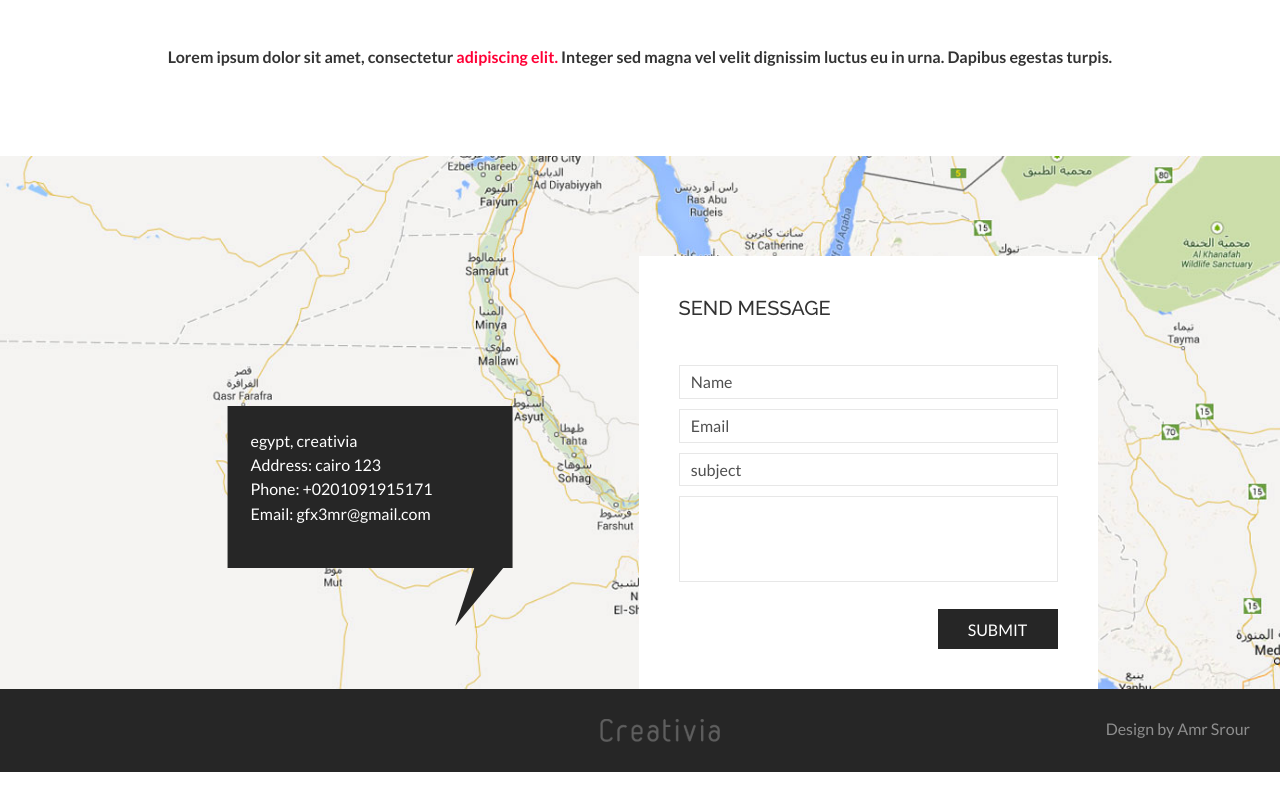
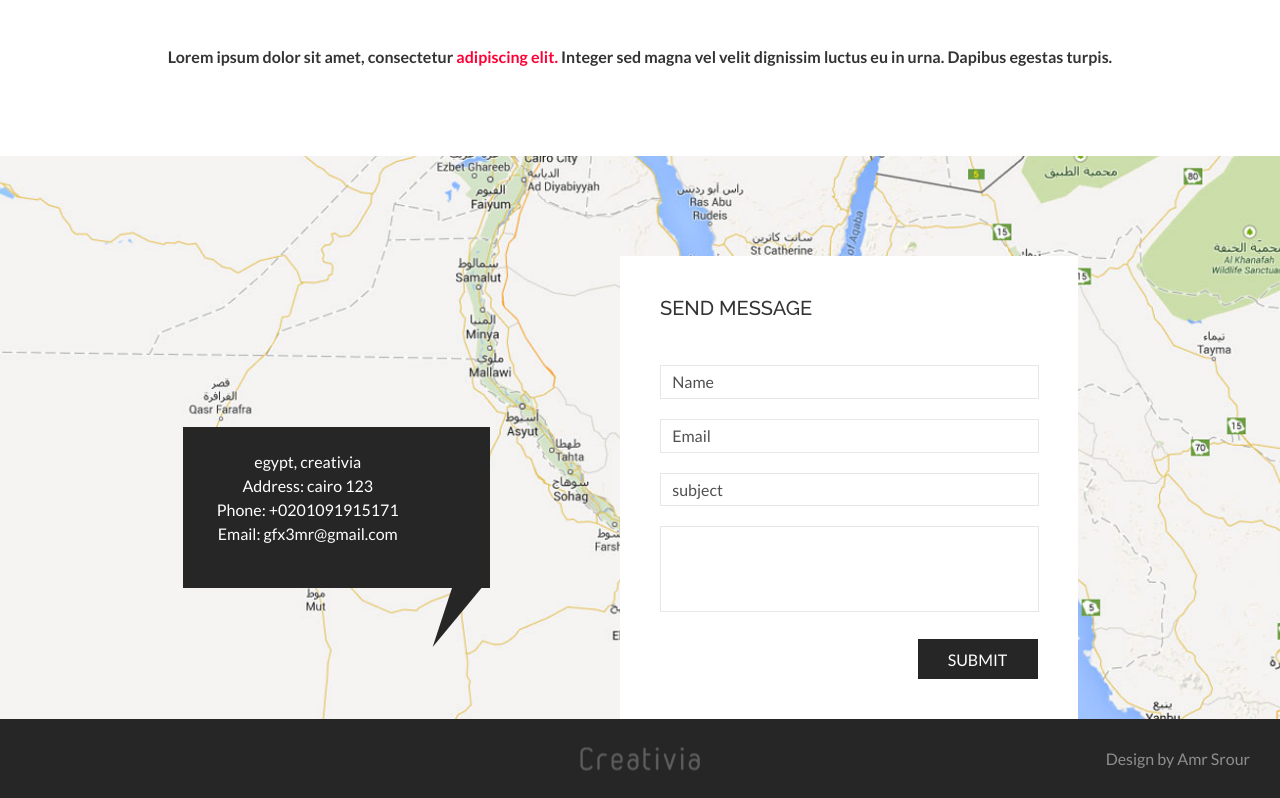
Before and after one commit to yuliabezdetko/creativia, a website: page markup/index.html in a window 1280 px wide. Shown: the part 9641-10439 px from the top of the page. Before the commit the page ends 10413 px from the top, so only its background shows below. Drawn offline with nearby package versions, Linux system fonts and the light colour scheme; files whose address does not match are found by name.

Commit message:
adaptive maps-section and footer

```diff
--- a/markup/index.html
+++ b/markup/index.html
@@ -764,8 +764,8 @@
 			</section>
 		</main>
 		<footer id="footer" class="footer">
-			<a href="#">
-				<img src="images/logo-footer.png" alt="creativia">
+			<a href="#" class="link-logo">
+				<img class="footer-logo" src="images/logo-footer.png" alt="creativia">
 			</a>
 			<p>Design by  Amr Srour</p>
 		</footer>
--- a/markup/scss/base/_forms.scss
+++ b/markup/scss/base/_forms.scss
@@ -16,10 +16,13 @@ input[type='password'] {
 	box-sizing: border-box;
 	border: 1px solid $form-element-border-color;
 	padding: $form-element-padding;
-	min-width: 379px;
-	margin: 0 0 10px;
+	min-width: 249px;
+	margin: 0 0 20px;
 	color: #505050;
 	border: 1px solid #e7e7e7;
+	@include media ('>=desktop') {
+		min-width: 379px;
+	}
 	&:focus {
 		border-color: $form-element-focus-border-color;
 	}
@@ -30,11 +33,14 @@ input[type='password'] {
 }
 
 textarea {
-	min-width: 377px;
+	min-width: 249px;
 	min-height: 86px;
 	margin: 0 0 27px;
 	resize: none;
 	border: 1px solid #e7e7e7;
+	@include media ('>=desktop') {
+		min-width: 379px;
+	}
 }
 
 select {
@@ -59,4 +65,5 @@ input[type='submit'] {
 	&:hover {
 		opacity: .8;
 	}
+
 }
--- a/markup/scss/layout/_content.scss
+++ b/markup/scss/layout/_content.scss
@@ -1659,30 +1659,30 @@
     }
 }
 
-.maps-section {
-
-}
-
 .info-maps-holder {
     background-image: url(../images/img21.jpg);
     background-size: cover;
     background-position: 50% 0;
     position: relative;
     .container {
-        display: flex;
-        align-items: center;
+        text-align: center;
         max-width: 915px;
         padding: 100px 0 0;
+        @include media ('>=tablet') {
+            display: flex;
+            align-items: center;
+        }
     }
     .address-holder {
         display: inline-block;
+        padding: 20px 40px;
+        margin: 0 0 50px;
+        background-color: #262626;
+        position: relative;
+        @include media ('>=tablet') {
             padding: 25px 80px 40px 23px;
-        margin: 0 130px 0 30px;
-        background-color: #262626;
-        position: absolute;
-        top: 250px;
-        transform: translateX(-50%);
-        left: calc(50% - 300px);
+            margin: 0 50px 0 30px;
+            width: 40%;
             &:before {
                 content: '';
                 display: inline-block;
@@ -1696,22 +1696,35 @@
                 right: 25px;
                 transform: skew(-30deg);
             }
+        }
+        @include media ('>=desktop') {
+            margin: 0 130px -40px 0;
+        }
         p {
             margin: 0 0 5px;
             padding: 0;
             color: #ffffff;
+            font-size: 13px;
+            @include media ('>=desktop') {
+                font-size: 16px;
+            }
         }
     }
     .form-holder {
         padding: 40px;
         background-color: #fff;
         margin: 0 0 0 auto;
+        @include media ('>=tablet') {
+            margin: 0 20px 0 0;
+            width: 50%;
+        }
         h3 {
             font-family: $raleway-font;
             font-weight: 500;
             font-size: 20px;
             text-transform: uppercase;
             margin: 0 0 45px;
+            text-align: left;
         }
     }
     .request-form {
@@ -1727,12 +1740,24 @@
     background-color: #262626;
     display: flex;
     justify-content: space-between;
+    padding: 60px 0 0;
+    position: relative;
+    @include media ('>=desktop') {
         padding: 30px 0;
-    img {
-        margin: 0 0 0 600px;
-    }
-    p {
-        margin: 0 30px 0 0;
+    }
+    .link-logo {
+        position: absolute;
+        top: 50%;
+        left: 50%;
+        transform: translate(-50%, -50%);
+    }
+    p {
+        margin: 5px auto;
         color: #8e8e8e;
-    }
-}
+        font-size: 13px;
+        @include media ('>=desktop') {
+            margin: 0 30px 0 auto;
+            font-size: 16px;
+        }
+    }
+}
```
Also changed, not shown: markup/css/main.css, 1 other file. Lines whose indentation alone changed are shown as unchanged.
